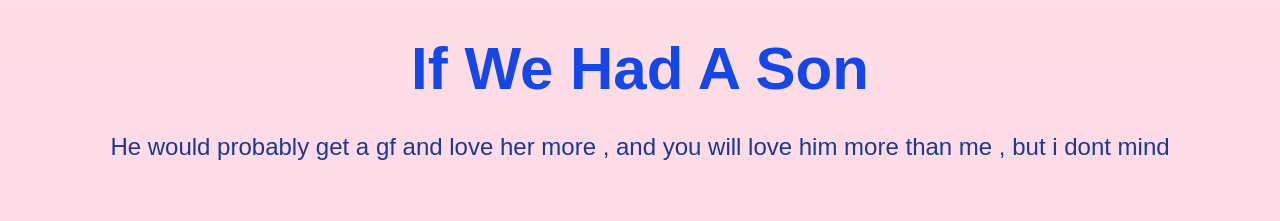
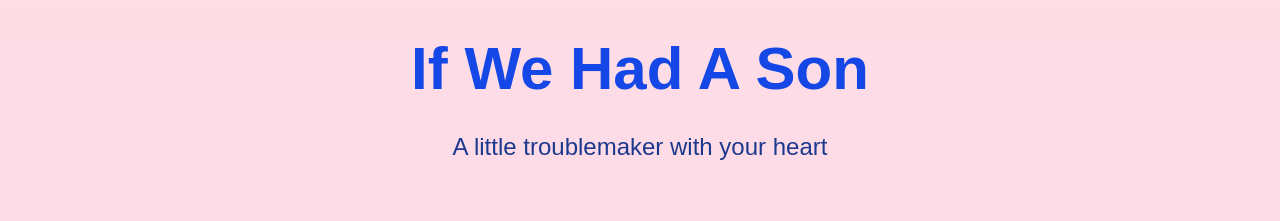
Before and after one commit to ivanbhattacharyya1-max/Her, a Next.js app: page / in a window 1280 px wide. Shown: the part 2660-2881 px from the top of the page. Built offline with nearby package versions, Linux system fonts and the light colour scheme.

Commit message:
Upgraded romantic UI with animations and background effects 3

```diff
--- a/app/page.tsx
+++ b/app/page.tsx
@@ -249,7 +249,7 @@ export default function Home() {
         </motion.h2>
 
         <p className="text-center text-2xl text-blue-900 mb-20">
-          He would probably get a gf and love her more , and you will love him more than me , but i dont mind
+          A little troublemaker with your heart
         </p>
 
         <div className="grid md:grid-cols-3 gap-10">
```
